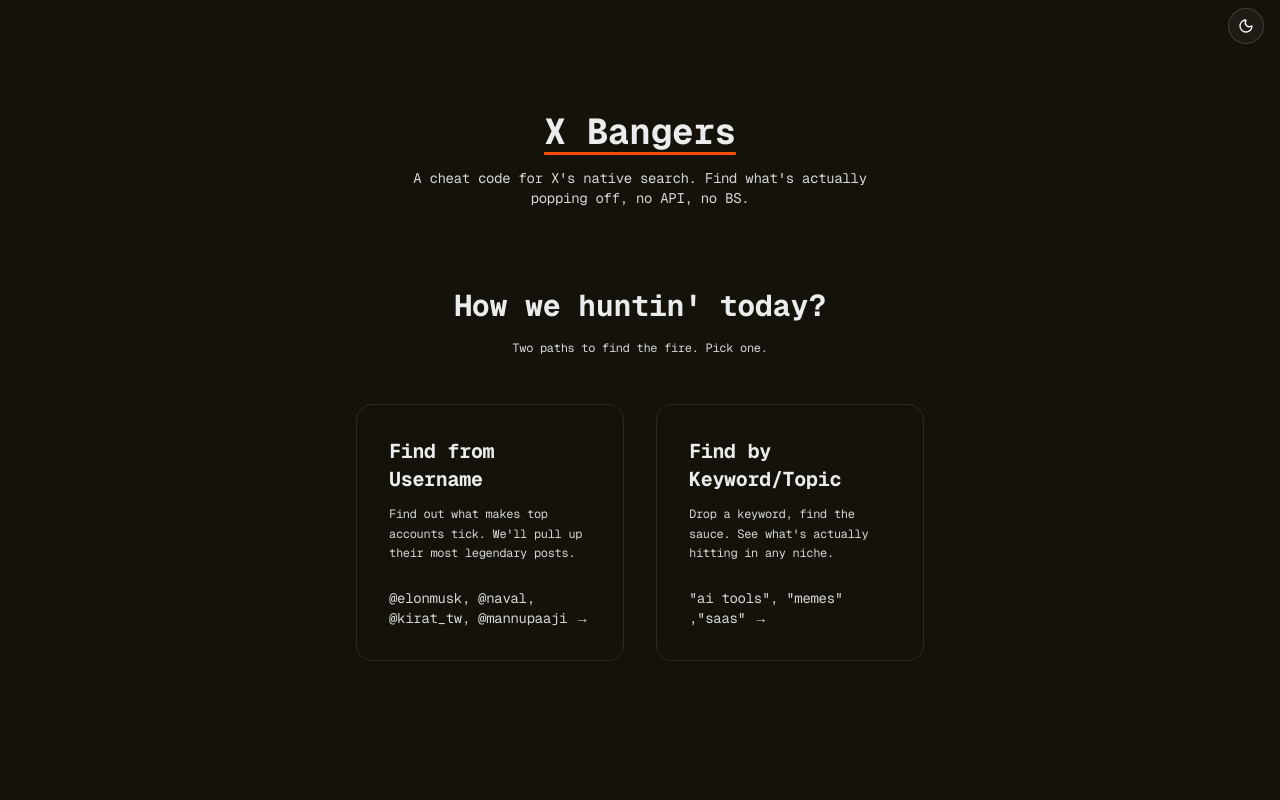
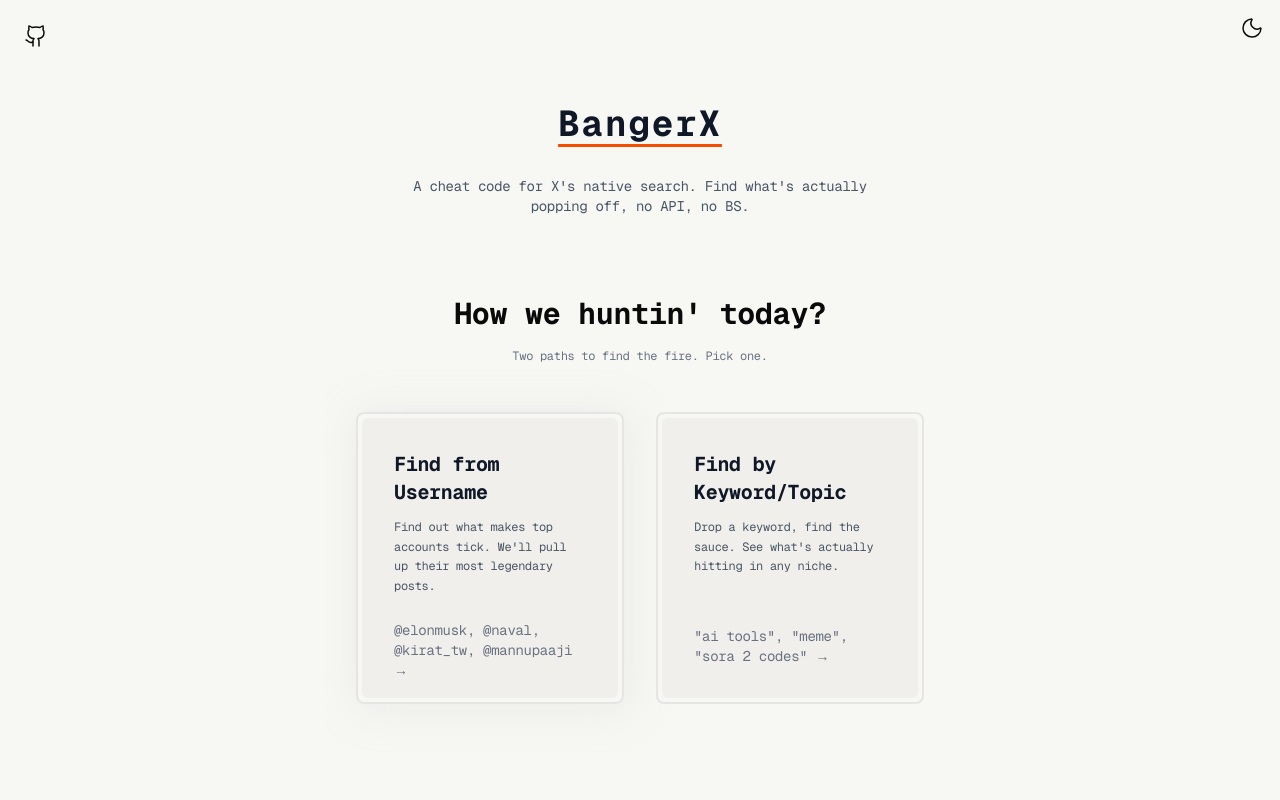
Before and after one commit to eeshm/bangerx, a Next.js app: page / in a window 1280 px wide. Shown: the top 800 px of the page. Built offline with nearby package versions, Linux system fonts and the light colour scheme.

Commit message:
deployment push

```diff
--- a/src/app/globals.css
+++ b/src/app/globals.css
@@ -13,14 +13,12 @@
   --color-theme-dark-subtext: #d7d6d5;
   --color-theme-dark-card: #1b1913;
 
-
   --color-theme-fg: #26251e;
   --color-h1:#000000;
   --color-orange:#f54e00;
-  --color-card-bg:#f2f1ed;
+  --color-card-bg:#f0efeb;
 }
 /* f7f7f4 */
-
 
 @theme inline {
   --color-background: var(--background);
@@ -136,7 +134,6 @@
   --slider-track-color: #1b1913;
 }
 
-
 @layer base {
   * {
     @apply border-border outline-ring/50;
@@ -147,3 +144,8 @@
 
   }
 }
+
+::view-transition-old(root), ::view-transition-new(root) {
+    animation:none;
+    mix-blend-mode:normal;
+}
--- a/src/app/layout.tsx
+++ b/src/app/layout.tsx
@@ -3,6 +3,9 @@
 import "./globals.css"
 import { ThemeProvider } from "@/components/theme-provider";
 import { ModeToggle } from "@/components/toggle-mode";
+import { AnimatedThemeToggler } from "@/components/ui/animated-theme-toggler";
+import Link from "next/link";
+import { Github } from "lucide-react";
 
 const geistSans = Geist({
   variable: "--font-geist-sans",
@@ -15,10 +18,86 @@
 });
 
 export const metadata: Metadata = {
-  title: "Create Next App",
-  description: "Generated by create next app",
-};
+  title: 'BangerX',
+  description: 'X search on steroids.',
+  keywords: [
+    'twitter search',
+    'x search',
+    'viral tweets',
+    'twitter analytics',
+    'find viral tweets',
+    'twitter engagement',
+    'x viral content',
+    'twitter search tool',
+    'social media discovery',
+    'content research',
+    'twitter marketing',
+    'viral content finder',
+  ],
+  authors: [{ name: 'BangerX' }],
+  creator: 'BangerX',
+  publisher: 'BangerX',
 
+  // Open Graph (Facebook, LinkedIn, etc.)
+  openGraph: {
+    type: 'website',
+    locale: 'en_US',
+    url: 'https://bangerx.com', // Replace with your actual domain
+    siteName: 'BangerX',
+    title: 'BangerX - Hunt Viral Tweets Without API Limits',
+    description: 'Find viral tweets on X instantly. Discover bangers from any creator or topic. No API, no limits, completely free. 🔥',
+    images: [
+      {
+        url: '/public/dark1.png', // Replace with your actual OG image URL
+        width: 1200,
+        height: 630,
+        alt: 'BangerX - Hunt Viral Tweets',
+        type: 'image/png',
+      },
+    ],
+  },
+
+  // Twitter Card
+  twitter: {
+    card: 'summary_large_image',
+    site: '@eeshmidha1', // Replace with your Twitter handle
+    creator: '@eeshmidha1', // Replace with your Twitter handle
+    title: 'BangerX - X search on steroids',
+    description: 'Find viral tweets on X instantly. No API, no limits, completely free. 🔥',
+    images: ['/public/dark1.png', '/public/dark2.png'],
+  },
+
+  // Additional Meta Tags
+  robots: {
+    index: true,
+    follow: true,
+    googleBot: {
+      index: true,
+      follow: true,
+      'max-video-preview': -1,
+      'max-image-preview': 'large',
+      'max-snippet': -1,
+    },
+  },
+
+
+  // Additional
+  metadataBase: new URL('https://bangerx.com'),
+  alternates: {
+    canonical: 'https://bangerx.com',
+  },
+
+  // App-specific
+  applicationName: 'BangerX',
+  appleWebApp: {
+    capable: true,
+    title: 'BangerX',
+    statusBarStyle: 'default',
+  },
+
+  // Category
+  category: 'technology',
+}
 export default function RootLayout({
   children,
 }: Readonly<{
@@ -31,12 +110,19 @@
     >
         <ThemeProvider
           attribute="class"
-          defaultTheme="dark"
+          defaultTheme="system"
           enableSystem
           disableTransitionOnChange
         >
-        <div className="flex justify-end mr-4 mt-2">
-          <ModeToggle />
+        <div className="flex justify-between mx-4 mt-4">
+          <div className="p-2">
+          <Link href={"https://github.com/eeshm/twt"} target="_blank">
+          <Github className="size-6 stroke-[1.5px]"/>
+          </Link>
+          </div>
+          <div>
+          <AnimatedThemeToggler className=""/>
+          </div>
         </div>
         {children}
       </ThemeProvider>
--- a/src/app/page.tsx
+++ b/src/app/page.tsx
@@ -1,7 +1,4 @@
-// import TwitterSearchGenerator from "@/components/TwitterSearchGenerator";
 import TwitterSearchGenerator from "@/components/TwitterSearchGenerator";
-import Image from "next/image";
-import { ModeToggle } from "@/components/toggle-mode";
 
 export default function Home() {
   return (
--- a/src/components/TwitterSearchGenerator.tsx
+++ b/src/components/TwitterSearchGenerator.tsx
@@ -1,10 +1,13 @@
 
 'use client'
 import React, { useState, useEffect } from 'react';
-import { Search, Twitter, Copy, ExternalLink, User, Hash, AlertCircle, TrendingUp, History, ChevronDown, ChevronUp, Trash2, Clock, Info, ArrowLeft, Sparkles, Zap, Flame } from 'lucide-react';
+import { Search, Twitter, Copy, ExternalLink, User, Hash, AlertCircle, TrendingUp, History, ChevronDown, ChevronUp, Trash2, Clock, Info, ArrowLeft, Sparkles, Zap, Flame} from 'lucide-react';
 import { PlaceholdersAndVanishInput } from './ui/placeholders-and-vanish-input';
 import { cn } from '@/lib/utils';
 import StyledSlider from './Slider';
+import { BlurFade } from './ui/blur-fade';
+import Link from 'next/link';
+
 
 const TwitterSearchGenerator = () => {
   const [currentStep, setCurrentStep] = useState('selection');
@@ -26,8 +29,8 @@
   const [feedback, setFeedback] = useState<{ type?: string; message?: string }>({});
   const [validationErrors, setValidationErrors] = useState<Record<string, string>>({});
 
-  const popularTopics = ['AI tools', 'productivity', 'Next.js', 'startup', 'SaaS' , 'meme', 'modi vs rahul'];
-  const popularCreators = ['elonmusk', 'naval', 'kirat_tw', 'levelsio', 'sama', 'mannupaaji','dannypostmaa','eeshmidha1','swyx','paulg'];
+  const popularTopics = ['ai tools', 'meme', 'crypto','sora','productivity', 'startup', 'SaaS', 'modi vs rahul'];
+  const popularCreators = ['elonmusk', 'naval', 'kirat_tw', 'levelsio', 'sama', 'mannupaaji', 'dannypostmaa', 'eeshmidha1', 'swyx', 'paulg'];
 
   useEffect(() => {
     const savedHistory = localStorage.getItem('bangerSearchHistory');
@@ -345,68 +348,83 @@
     { id: 'mega', label: 'Mega Viral' },
   ];
   return (
-    <div className="min-h-screen pt-12 mt-5 px-5 tracking-tight font-mono text-xs ">
+    <div className="min-h-screen pt-12 px-5 tracking-tight font-mono text-xs ">
       <div className="selection:bg-black selection:text-white dark:selection:bg-theme-dark-subtext dark:selection:text-theme-dark
        flex flex-col min-h-[calc(100vh-6rem)] justify-between">
         <div className="flex-1 overflow-y-auto">
           <div className="text-center mb-12">
-            <div className="flex items-center justify-center gap-3 mb-4">
-              <h1 className="text-4xl font-bold text-gray-900 underline underline-offset-8  decoration-[var(--color-orange)]   dark:text-theme-dark-text">
-                X Bangers
+            <BlurFade delay={0.10}>
+              <div className="flex items-center justify-center gap-3 mb-8">
+                <h1 className="text-4xl font-bold text-gray-900 tracking-wider underline underline-offset-8  decoration-[var(--color-orange)]   dark:text-theme-dark-text">
+                  BangerX
                 </h1>
               </div>
+            </BlurFade>
+            <BlurFade delay={0.10 * 2}>
               <p className="text-sm text-gray-600 dark:text-theme-dark-subtext  max-w-lg mx-auto">
                 A cheat code for X's native search. Find what's actually popping off, no API, no BS.
               </p>
+            </BlurFade>
           </div>
           <div className="">
             {currentStep === 'selection' ? (
               <div className="bg-brand-bg min-h-screen flex justify-center p-4 sm:p-6 lg:p-8">
                 <div className="max-w-4xl w-full mx-auto text-center">
 
+                  <BlurFade delay={0.10 * 3}>
                     <h2 className="text-2xl sm:text-3xl font-bold text-gray-800n dark:text-theme-dark-text mb-4">
                       How we huntin' today?
-
                     </h2>
+                  </BlurFade>
+                  <BlurFade delay={0.10 * 4}>
                     <p className="text-gray-500 mb-12 max-w-xl mx-auto dark:text-theme-dark-subtext">
                       Two paths to find the fire. Pick one.
                     </p>
+                  </BlurFade>
 
                   {/* Grid layout for responsive cards */}
                   <div className="grid grid-cols-1 md:grid-cols-2 gap-8">
-
-                    {/* Card 1: Find from Username */}
+                    {/* Card 1 */}
+                    <BlurFade delay={0.10 * 5}>
+                      <div className='p-1 border-2 dark:[box-shadow:3px_3px_40px_5px_#c6c6c635_inset]   [box-shadow:3px_3px_40px_5px_#c6c6c635] rounded-md'>
                       <button
                         onClick={() => selectSearchMode('creator')}
-                      className="flex flex-col p-8 bg-brand-card border border-brand-border rounded-2xl text-left transition-all duration-300 ease-in-out hover:shadow-lg hover:border-brand-primary dark:hover:shadow-theme-dark-card hover:-translate-y-1 group"
+                        className="flex w-full h-full  sm:h-50 md:h-70 bg-card-bg border-none dark:border-theme-dark-card dark:bg-theme-dark-card/95 flex-col p-8  border-[0.1px]  rounded-sm text-left transition-all duration-300 ease-in-out hover:shadow-lg hover:border-brand-primary dark:hover:shadow-theme-dark-card hover:-translate-y-1 group flex-grow"
                       >
                         <div className="flex items-center gap-4 mb-3">
                           {/* <UserIcon className="h-7 w-7 text-gray-400 group-hover:text-brand-primary transition-colors" /> */}
                           <h3 className="text-xl font-bold text-gray-900 dark:text-theme-dark-text">Find from Username</h3>
                         </div>
                         <p className="text-gray-600 leading-relaxed mb-6 dark:text-theme-dark-subtext">
-                        Find out what makes top accounts tick. We'll pull up their most legendary posts.                </p>
+                          Find out what makes top accounts tick. We'll pull up their most legendary posts.
+                        </p>
                         <div className="mt-auto text-sm text-gray-500 dark:text-theme-dark-subtext">
                           @elonmusk, @naval, @kirat_tw, @mannupaaji →
                         </div>
                       </button>
+                      </div>
+                    </BlurFade>
 
                     {/* Card 2 */}
+                    <BlurFade delay={0.10 * 5}>
+                      <div className='p-1 border-2 dark:[box-shadow:3px_3px_40px_5px_#c6c6c635_inset] rounded-md'>
                       <button
                         onClick={() => selectSearchMode('topic')}
-                      className="flex flex-col p-8 bg-brand-card border border-brand-border rounded-2xl text-left transition-all duration-300 ease-in-out  dark:hover:shadow-theme-dark-card hover:shadow-lg hover:border-brand-primary hover:-translate-y-1 group"
+                        className="flex flex-col w-full h-full sm:h-50 bg-card-bg  border-none dark:border-theme-dark-card dark:bg-theme-dark-card/95  md:h-70 p-8  border-[0.1px]  rounded-sm text-left transition-all duration-300 ease-in-out dark:hover:shadow-theme-dark-card hover:shadow-lg hover:border-brand-primary hover:-translate-y-1 group flex-grow"
                       >
                         <div className="flex items-center gap-4 mb-3">
                           {/* <MagnifyingGlassIcon className="h-7 w-7 text-gray-400 group-hover:text-brand-primary transition-colors" /> */}
                           <h3 className="text-xl font-bold text-gray-900 dark:text-theme-dark-text">Find by Keyword/Topic</h3>
                         </div>
-                      <p className="text-gray-600  dark:text-theme-dark-subtext leading-relaxed mb-6">
-                        Drop a keyword, find the sauce. See what's actually hitting in any niche.                </p>
-                      <div className="mt-auto text-sm text-gray-500  dark:text-theme-dark-subtext font-mono">
-                        "ai tools", "memes" ,"saas" →
+                        <p className="text-gray-600 dark:text-theme-dark-subtext leading-relaxed mb-6">
+                          Drop a keyword, find the sauce. See what's actually hitting in any niche.
+                        </p>
+                        <div className="mt-auto text-sm text-gray-500 dark:text-theme-dark-subtext font-mono">
+                          "ai tools", "meme", "sora 2 codes" →
                         </div>
                       </button>
-
+                      </div>
+                    </BlurFade>
                   </div>
                 </div>
               </div>
@@ -460,7 +478,7 @@
                         )}
                         <div className="mt-2 flex flex-wrap gap-2">
                           <span className="text-xs text-gray-500 flex mt-1">Try:</span>
-                          {popularCreators.slice(0,4).map(creator => (
+                          {popularCreators.slice(0, 4).map(creator => (
                             <button
                               key={creator}
                               onClick={() => fillExample(creator, 'creator')}
@@ -505,7 +523,7 @@
                       </p>
                       <div className="mt-2 flex flex-wrap gap-2">
                         <span className="text-xs relative top-1 text-gray-500">Popular:</span>
-                        {popularTopics.slice(0,4).map(topic => (
+                        {popularTopics.slice(0, 4).map(topic => (
                           <button
                             key={topic}
                             onClick={() => fillExample(topic, 'topic')}
@@ -607,7 +625,7 @@
                         checked={excludeRetweets}
                         onChange={(e) => setExcludeRetweets(e.target.checked)}
                         className={cn("w-4 h-4 rounded",
-                          "accent-[var(--color-theme-fg)] dark:accent-[var(--color-theme-dark-subtext)]"
+                          "accent-theme-dark dark:accent-theme-bg"
                         )}
                       />
                       <span className="text-sm text-gray-700 dark:text-theme-dark-subtext">Exclude retweets</span>
@@ -653,10 +671,10 @@
                     <div className="flex gap-3 w-full">
                       <button
                         onClick={openInNewTab}
-                        className={cn("flex-1 bg-theme-fg dark:bg-black text-white font-medium",
+                        className={cn("flex-1 bg-theme-fg dark:bg-theme-dark-card [box-shadow:3px_3px_40px_5px_#c6c6c635_inset]  hover:shadow-none text-white font-medium",
                           "py-3 px-4 rounded-lg",
                           "transition-colors flex items-center justify-center gap-2",
-                          "hover:bg-gray-950 dark:hover:bg-gray-950 ",
+                          "hover:bg-gray-950 ",
                           "transition-all duration-150 ")}
                       >
                         <ExternalLink className="w-4 h-4" />
@@ -722,7 +740,7 @@
                     <span className="text-xs text-gray-500">Recent searches</span>
                     <button
                       onClick={clearHistory}
-                      className="text-xs text-red-500 hover:text-red-700 dark:text-red-700 flex items-center gap-1 cursor-pointer"
+                      className="text-xs text-red-500 hover:text-red-700 dark:text-red-500 flex items-center gap-1 cursor-pointer"
                     >
                       <Trash2 className="w-3 h-3" />
                       Clear All
@@ -772,10 +790,13 @@
           )}
         </div>
 
-        <div className="text-center my-8 text-gray-600  dark:text-theme-dark-text">
+        <div className="text-center my-8 text-gray-600  space-y-1 dark:text-theme-dark-text">
           <p className="text-sm">
             Your cheat code for viral content. No limits.
           </p>
+          <Link href={"https://x.com/eeshmidha1"} target='_blank' className='underline underline-offset-2 '>
+          created by eesh
+          </Link>
         </div>
       </div>
     </div>
--- /dev/null
+++ b/src/components/ui/animated-theme-toggler.tsx
@@ -0,0 +1,74 @@
+"use client"
+
+import { useCallback, useEffect, useRef, useState } from "react"
+import { Moon, Sun } from "lucide-react"
+import { flushSync } from "react-dom"
+
+import { cn } from "@/lib/utils"
+
+type Props = {
+  className?: string
+}
+
+export const AnimatedThemeToggler = ({ className }: Props) => {
+  const [isDark, setIsDark] = useState(false)
+  const buttonRef = useRef<HTMLButtonElement>(null)
+
+  useEffect(() => {
+    const updateTheme = () => {
+      setIsDark(document.documentElement.classList.contains("dark"))
+    }
+
+    updateTheme()
+
+    const observer = new MutationObserver(updateTheme)
+    observer.observe(document.documentElement, {
+      attributes: true,
+      attributeFilter: ["class"],
+    })
+
+    return () => observer.disconnect()
+  }, [])
+
+  const toggleTheme = useCallback(async () => {
+    if (!buttonRef.current) return
+
+    await document.startViewTransition(() => {
+      flushSync(() => {
+        const newTheme = !isDark
+        setIsDark(newTheme)
+        document.documentElement.classList.toggle("dark")
+        localStorage.setItem("theme", newTheme ? "dark" : "light")
+      })
+    }).ready
+
+    const { top, left, width, height } =
+      buttonRef.current.getBoundingClientRect()
+    const x = left + width / 2
+    const y = top + height / 2
+    const maxRadius = Math.hypot(
+      Math.max(left, window.innerWidth - left),
+      Math.max(top, window.innerHeight - top)
+    )
+
+    document.documentElement.animate(
+      {
+        clipPath: [
+          `circle(0px at ${x}px ${y}px)`,
+          `circle(${maxRadius}px at ${x}px ${y}px)`,
+        ],
+      },
+      {
+        duration: 700,
+        easing: "ease-in-out",
+        pseudoElement: "::view-transition-new(root)",
+      }
+    )
+  }, [isDark])
+
+  return (
+    <button ref={buttonRef} onClick={toggleTheme} className={cn(className)}>
+      {isDark ? <Sun className="size-6 stroke-[1.5px]" /> : <Moon  className="size-6  stroke-[1.5px]"/>}
+    </button>
+  )
+}
--- /dev/null
+++ b/src/components/ui/blur-fade.tsx
@@ -0,0 +1,81 @@
+"use client"
+
+import { useRef } from "react"
+import {
+  AnimatePresence,
+  motion,
+  MotionProps,
+  useInView,
+  UseInViewOptions,
+  Variants,
+} from "motion/react"
+
+type MarginType = UseInViewOptions["margin"]
+
+interface BlurFadeProps extends MotionProps {
+  children: React.ReactNode
+  className?: string
+  variant?: {
+    hidden: { y: number }
+    visible: { y: number }
+  }
+  duration?: number
+  delay?: number
+  offset?: number
+  direction?: "up" | "down" | "left" | "right"
+  inView?: boolean
+  inViewMargin?: MarginType
+  blur?: string
+}
+
+export function BlurFade({
+  children,
+  className,
+  variant,
+  duration = 0.4,
+  delay = 0,
+  offset = 6,
+  direction = "down",
+  inView = false,
+  inViewMargin = "-50px",
+  blur = "6px",
+  ...props
+}: BlurFadeProps) {
+  const ref = useRef(null)
+  const inViewResult = useInView(ref, { once: true, margin: inViewMargin })
+  const isInView = !inView || inViewResult
+  const defaultVariants: Variants = {
+    hidden: {
+      [direction === "left" || direction === "right" ? "x" : "y"]:
+        direction === "right" || direction === "down" ? -offset : offset,
+      opacity: 0,
+      filter: `blur(${blur})`,
+    },
+    visible: {
+      [direction === "left" || direction === "right" ? "x" : "y"]: 0,
+      opacity: 1,
+      filter: `blur(0px)`,
+    },
+  }
+  const combinedVariants = variant || defaultVariants
+  return (
+    <AnimatePresence>
+      <motion.div
+        ref={ref}
+        initial="hidden"
+        animate={isInView ? "visible" : "hidden"}
+        exit="hidden"
+        variants={combinedVariants}
+        transition={{
+          delay: 0.04 + delay,
+          duration,
+          ease: "easeOut",
+        }}
+        className={className}
+        {...props}
+      >
+        {children}
+      </motion.div>
+    </AnimatePresence>
+  )
+}
```
Also changed, not shown: components.json, public/dark1.png (added), public/dark2.png (added). Lines whose indentation alone changed are shown as unchanged.
